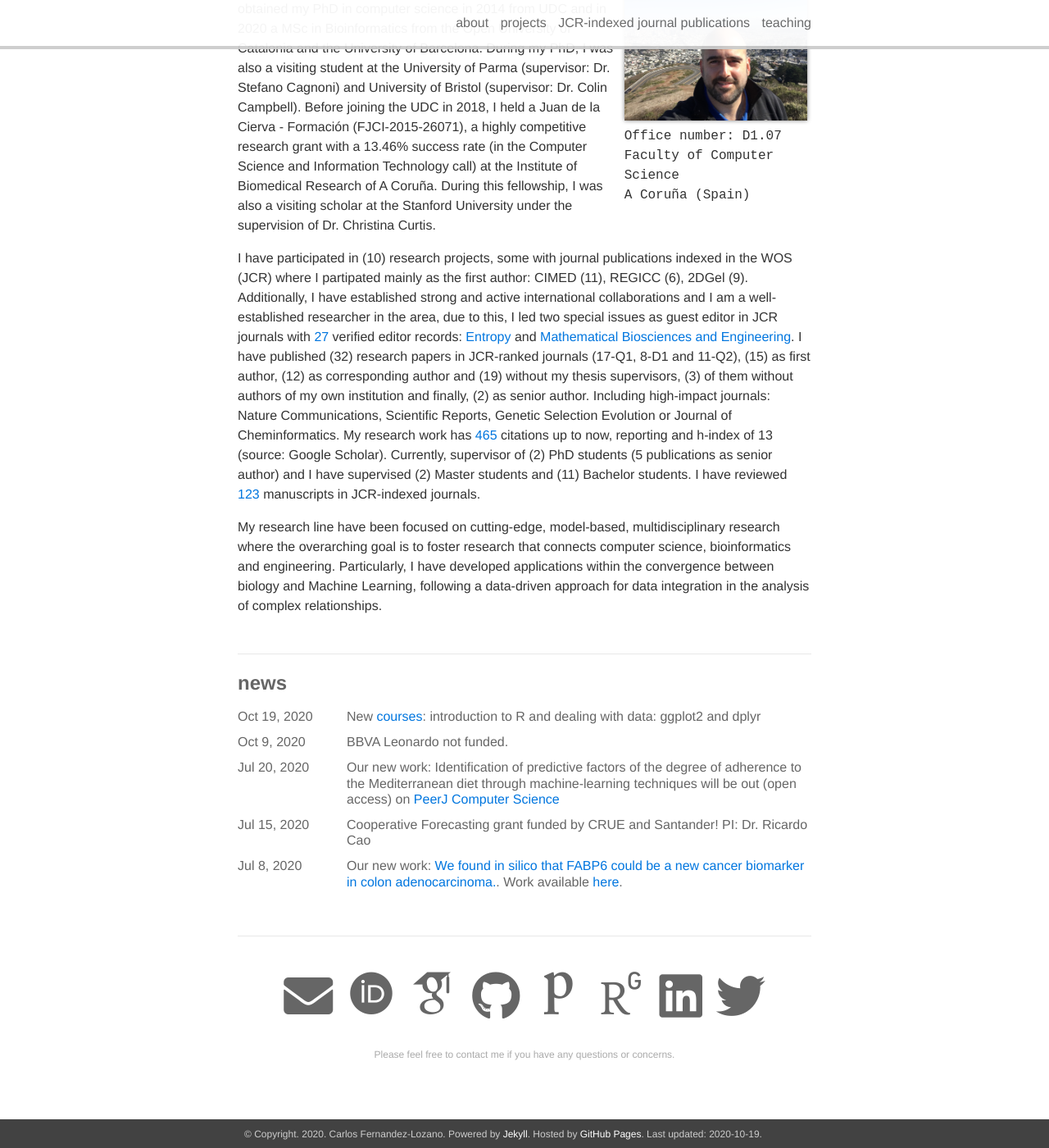
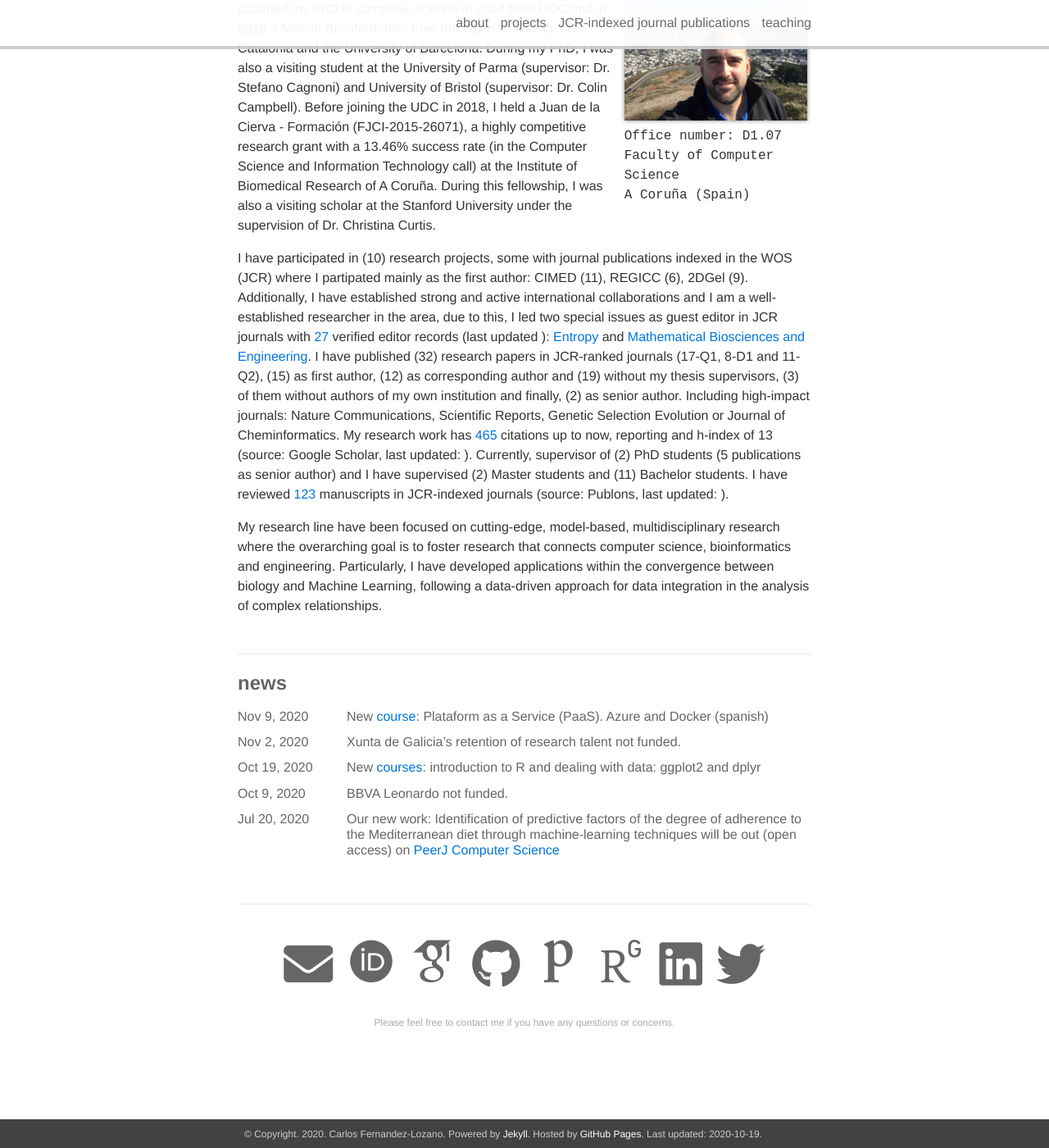
Before and after one commit to cafernandezlo/es_github_cafernandezlo, a Jekyll site: the page built from _pages/about.md, in a window 1280 px wide and 1400 px high, scrolled down 298 px. Shown: the whole window at 82% size. Built offline with Jekyll 4.4.1, drawn with Linux system fonts in a browser that asks for light colours; nearby versions of some CDN libraries; some web fonts are replaced.

Commit message:
Xunta Galicia not funded, new course on PaaS

```diff
--- a/_pages/about.md
+++ b/_pages/about.md
@@ -30,15 +30,15 @@ where I partipated mainly as the first author: CIMED (11), REGICC (6), 2DGel (9)
 established strong and active international collaborations and I am a well-established researcher in
 the area, due to this, I led two special issues as guest editor in JCR journals with
 <a href="https://publons.com/researcher/1751450/carlos-fernandez-lozano/">{{site.number_editor}}</a>
-verified editor records: <a href="https://www.mdpi.com/journal/entropy/special_issues/high_dimensional">Entropy</a> and <a href="http://www.aimspress.com/newsinfo/1364.html">Mathematical Biosciences and Engineering</a>.
+verified editor records (last updated {{last_updated}}): <a href="https://www.mdpi.com/journal/entropy/special_issues/high_dimensional">Entropy</a> and <a href="http://www.aimspress.com/newsinfo/1364.html">Mathematical Biosciences and Engineering</a>.
 I have published (32) research papers in JCR-ranked journals (17-Q1, 8-D1 and 11-Q2), (15) as first
 author, (12) as corresponding author and (19) without my thesis supervisors, (3) of them without
 authors of my own institution and finally, (2) as senior author. Including high-impact journals:
 Nature Communications, Scientific Reports, Genetic Selection Evolution or Journal of Cheminformatics.
-My research work has <a href="https://scholar.google.es/citations?user=gE-7NE4AAAAJ&hl=es">{{site.number_cites}}</a> citations up to now, reporting and h-index of {{site.hindex}} (source: Google Scholar).
+My research work has <a href="https://scholar.google.es/citations?user=gE-7NE4AAAAJ&hl=es">{{site.number_cites}}</a> citations up to now, reporting and h-index of {{site.hindex}} (source: Google Scholar, last updated: {{last_updated}}).
 Currently, supervisor of (2) PhD students (5 publications as senior author) and I have supervised (2)
 Master students and (11) Bachelor students. I have reviewed <a href="https://publons.com/researcher/1751450/carlos-fernandez-lozano/">{{site.number_reviews}}</a>
-manuscripts in JCR-indexed journals.
+manuscripts in JCR-indexed journals (source: Publons, last updated: {{last_updated}}).
 
 My research line have been focused on cutting-edge, model-based, multidisciplinary research where the
 overarching goal is to foster research that connects computer science, bioinformatics and engineering.
--- a/_pages/teaching.md
+++ b/_pages/teaching.md
@@ -15,9 +15,11 @@ nav: true
 #### Fundamentals of Bioinformatics
 
 * _Introduction to R_: introduction to the R language to those without previous knowledge. [Start the course!](https://cafernandezlo.github.io/es_fic_mubics_intro_r/)
-* _Dealing with data: gpplot2 and dlpyr_ introduction to ggplot2 and dplyr. [Start the course!](https://cafernandezlo.github.io/es_fic_mubics_ggplot_dplyr/)
+* _Dealing with data: gpplot2 and dplyr_: introduction to ggplot2 and dplyr R packages. [Start the course!](https://cafernandezlo.github.io/es_fic_mubics_ggplot_dplyr/)
 
 ### Master's in Computer Engineering
+
+* _Plataform as a Service (PaaS)_: introduction to Azure and Docker. [Start the course!](https://cafernandezlo.github.io/es_fic_muei_ics/) (spanish)
 
 
 ## National Distance Education University
```
Also changed, not shown: _news/announcement_14.md (added, +7 -0 lines), _news/announcement_15.md (added, +7 -0 lines).
